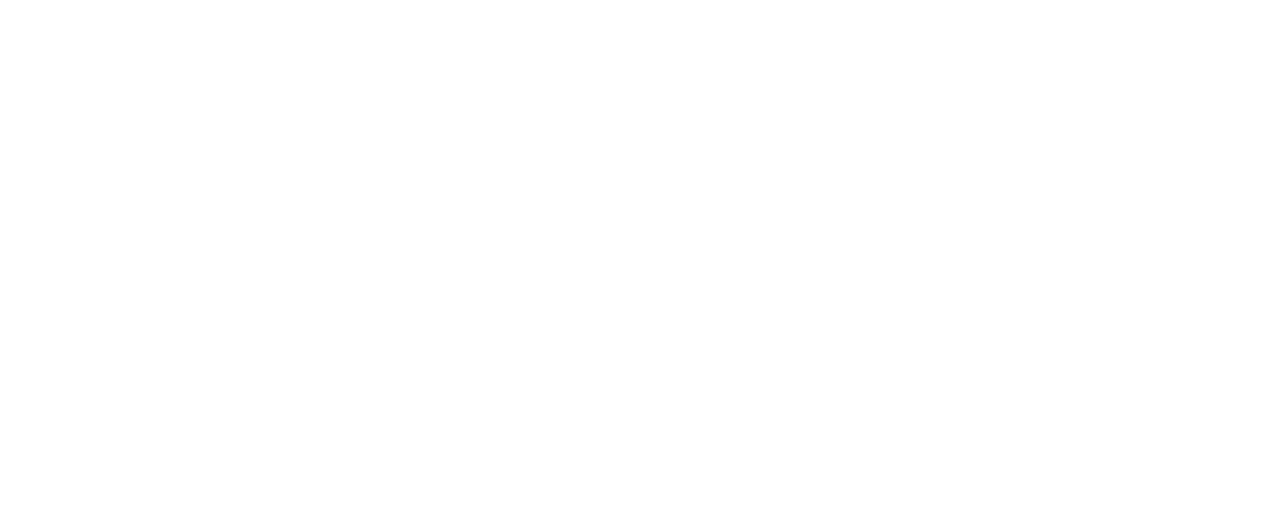
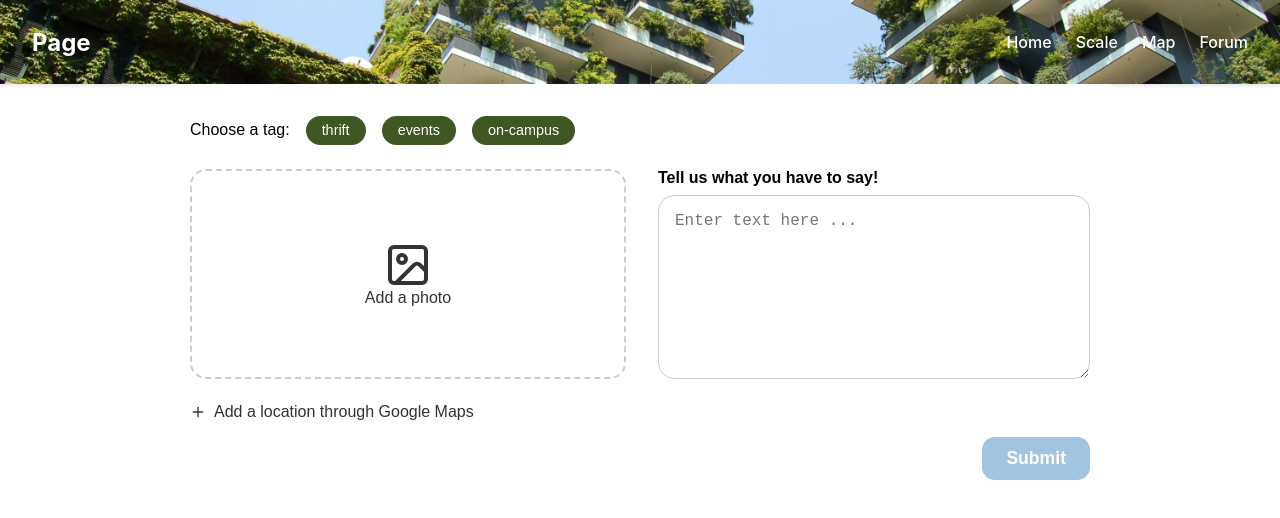
Before and after one commit to jasroopdhingra/EcoHub, a React (Create React App) app in the folder ecohub/: page /new-post in a window 1280 px wide. Before the commit this address had no page. Shown: the top 518 px of the page. Built offline with nearby package versions, Linux system fonts and the light colour scheme.

Commit message:
Add updates to forum page

```diff
--- a/ecohub/src/App.js
+++ b/ecohub/src/App.js
@@ -4,6 +4,8 @@
   import Scale from './pages/Scale';
   import Map from './pages/Map';
   import Forum from './pages/Forum';
+  import NewPost from './pages/NewPost';
+
 
 
 
@@ -16,6 +18,7 @@
           <Route path="/scale" element={<Scale />} />
           <Route path="/map" element={<Map />} />
           <Route path="/forum" element={<Forum />} />
+          <Route path="/new-post" element={<NewPost />} />
         </Routes>
       </Router>
     );
--- a/ecohub/src/pages/Forum.jsx
+++ b/ecohub/src/pages/Forum.jsx
@@ -1,14 +1,24 @@
 import React from 'react';
 import { Plus, MapPin } from 'lucide-react';
 import styles from '../styles/Forum.module.css';
-import Navbar from "./Navbar.jsx";
+import { useNavigate } from 'react-router-dom';
+import Navbar from './Navbar';
 
+const NewPost = () => {
+  const navigate = useNavigate();
 
-
+  return (
+    <div className={styles.addPost} onClick={() => navigate('/new-post')}>
+      <Plus size={16} />
+      Add a post
+    </div>
+  );
+};
 
 const Forum = () => {
   const posts = [
     {
+      id: 1,
       title: 'Sustainable Crafts Fair!!!!',
       description:
         'I heard about an event happening in the quad this Saturday! Students were invited to sell their sustainably-produced crafts. I’m not sure of the time though, can anyone verify?',
@@ -16,6 +26,7 @@
       replies: 2,
     },
     {
+      id: 2,
       title: 'Walsh Hall Closet Swap',
       description:
         'My roommate and I are organizing a girls’ closet swap for anyone looking to get rid of old clothes and find new ones! In the Floor 3 lounge :) 4/12 @2pm',
@@ -26,32 +37,29 @@
 
   return (
     <>
-    <Navbar />
-     {/* <div className={styles.heroSection}>
-        <h1 className={styles.heroTitle}>The Forum</h1>
-        <p className={styles.heroSubtitle}>Got something to share?</p>
-      </div>*/}
+      <div>
+      <Navbar />
+      </div>
 
-      <div className={styles.forumPage}>
-        <div className={styles.filterBar}>
+      <div className={styles.forumContainer}>
+        <div className={styles.tagFilters}>
           <span>Filter by tag:</span>
-          <span className={styles.filterButton}>thrift</span>
-          <span className={styles.filterButton}>events</span>
-          <span className={styles.filterButton}>on-campus</span>
-          <div className={styles.addPost}>
-            <Plus size={16} /> Add a post
-          </div>
+          <span className={styles.tag}>thrift</span>
+          <span className={styles.tag}>events</span>
+          <span className={styles.tag}>on-campus</span>
+          <NewPost />
         </div>
 
         <hr className={styles.divider} />
 
-        {posts.map((post, index) => (
-          <div key={index} className={styles.postCard}>
+        {posts.map((post) => (
+          <div key={post.id} className={styles.postCard}>
             <h2 className={styles.postTitle}>{post.title}</h2>
-            <p>{post.description}</p>
+            <p className={styles.postDesc}>{post.description}</p>
             <div className={styles.postFooter}>
               <a href="#" className={styles.link}>
-                <MapPin size={14} /> Find on map
+                <MapPin size={14} />
+                Find on map
               </a>
               <div className={styles.postTags}>
                 {post.tags.map((tag, i) => (
@@ -61,7 +69,7 @@
                 ))}
               </div>
               {post.replies > 0 && (
-                <a href="#" className={styles.replyLink}>
+                <a href="#" className={styles.repliesButton}>
                   {post.replies} replies ↓
                 </a>
               )}
--- /dev/null
+++ b/ecohub/src/pages/NewPost.jsx
@@ -0,0 +1,80 @@
+import React, { useState } from 'react';
+import { useNavigate } from 'react-router-dom';
+import { Plus, Image as ImageIcon } from 'lucide-react';
+import styles from '../styles/NewPost.module.css';
+import Navbar from './Navbar';
+
+const tagOptions = ['thrift', 'events', 'on-campus'];
+
+const NewPost = ({ addPost }) => {
+  const [description, setDescription] = useState('');
+  const [selectedTags, setSelectedTags] = useState([]);
+  const navigate = useNavigate();
+
+  const toggleTag = (tag) => {
+    setSelectedTags((prev) =>
+      prev.includes(tag) ? prev.filter((t) => t !== tag) : [...prev, tag]
+    );
+  };
+
+  const handleSubmit = (e) => {
+    e.preventDefault();
+    addPost({
+      title: 'New Post Title',
+      description,
+      tags: selectedTags,
+      replies: 0,
+    });
+    navigate('/forum');
+  };
+
+  return (
+    <>
+    <Navbar/>
+    <div className={styles.newPostContainer}>
+      <div className={styles.tagsRow}>
+        <label>Choose a tag:</label>
+        {tagOptions.map((tag) => (
+          <button
+            key={tag}
+            className={`${styles.tagButton} ${selectedTags.includes(tag) ? styles.active : ''}`}
+            type="button"
+            onClick={() => toggleTag(tag)}
+          >
+            {tag}
+          </button>
+        ))}
+      </div>
+
+      <div className={styles.inputRow}>
+        <div className={styles.imageUpload}>
+          <ImageIcon size={48} />
+          <span>Add a photo</span>
+        </div>
+
+        <div className={styles.textBox}>
+          <label>Tell us what you have to say!</label>
+          <textarea
+            placeholder="Enter text here ..."
+            value={description}
+            onChange={(e) => setDescription(e.target.value)}
+          />
+        </div>
+      </div>
+
+      <div className={styles.mapRow}>
+        <Plus size={16} />
+        <span>Add a location through Google Maps</span>
+      </div>
+
+      <div className={styles.submitRow}>
+        <button type="submit" onClick={handleSubmit} className={styles.postButton}>
+          Submit
+        </button>
+      </div>
+    </div>
+    </>
+  );
+};
+
+export default NewPost;
--- a/ecohub/src/styles/Forum.module.css
+++ b/ecohub/src/styles/Forum.module.css
@@ -1,4 +1,5 @@
-.heroSection {
+/* Hero section */
+.forumHero {
     background-image: url('../assets/green-buildings.jpeg');
     background-size: cover;
     background-position: center;
@@ -10,63 +11,130 @@
     padding-left: 2rem;
   }
 
-  .heroTitle {
+  .forumHero h1 {
     font-size: 3rem;
     font-weight: bold;
     margin: 0;
   }
 
-  .heroSubtitle {
+  .forumHero p {
     font-size: 1.5rem;
   }
 
-  .forumPage {
-    padding: 1rem 2rem;
+  /* Main container */
+  .forumContainer {
+    padding: 1.5rem 2rem;
     font-family: sans-serif;
   }
 
-  .filterBar {
+  /* Tag filter bar */
+  .tagFilters {
     display: flex;
     align-items: center;
     gap: 1rem;
+    flex-wrap: wrap;
+    margin-bottom: 1rem;
+  }
+
+  /* Tags */
+  .tag {
+    background-color: #3e5723;
+    color: white;
+    padding: 0.3rem 0.8rem;
+    border-radius: 999px;
+    font-size: 0.85rem;
+  }
+
+  /* Divider */
+  .divider {
+    border: none;
+    border-top: 1px solid #ccc;
     margin: 1rem 0;
   }
 
-  .filterButton {
-    background-color: #3e5723;
-    color: white;
-    border-radius: 999px;
-    padding: 0.3rem 1rem;
-    border: none;
-    font-size: 0.9rem;
-  }
-
+  /* Post card */
   .postCard {
-    border-top: 1px solid gray;
     padding: 1rem 0;
   }
 
   .postTitle {
     font-size: 1.3rem;
     font-weight: bold;
+    margin: 0 0 0.5rem 0;
+  }
+
+  .postDesc {
+    margin-bottom: 0.75rem;
+    line-height: 1.4;
+  }
+
+  /* Footer of post */
+  .postFooter {
+    display: flex;
+    align-items: center;
+    justify-content: space-between;
+    flex-wrap: wrap; /* optional: allows items to wrap on smaller screens */
+    gap: 0.5rem;
+    margin-top: 1rem;
+  }
+
+
+  /* Link buttons (like map and replies) */
+  .link,
+  .repliesButton {
+    background: none;
+    border: none;
+    color: #3266cc;
+    cursor: pointer;
+    text-decoration: none;
+    font-size: 0.9rem;
+    display: flex;
+    align-items: center;
+    gap: 0.3rem;
+  }
+
+
+
+  /* Replies */
+  .repliesButton {
+    color: #3266cc;
+    font-weight: 500;
+}
+.linkMap {
+    display: flex;
+    align-items: center;
+    gap: 0.3rem;
+    background: none;
+    border: none;
+    color: #3266cc;
+    cursor: pointer;
+    text-decoration: none;
+    font-size: 0.9rem;
   }
 
   .postTags {
     display: flex;
     gap: 0.5rem;
-    margin-top: 0.5rem;
   }
 
-  .tag {
+
+
+  /* Add Post button */
+  .addPost {
+    margin-left: auto;
+    display: flex;
+    align-items: center;
+    gap: 0.5rem;
     background-color: #3e5723;
     color: white;
-    padding: 0.2rem 0.8rem;
-    border-radius: 999px;
-    font-size: 0.8rem;
+    border-radius: 20px;
+    padding: 0.4rem 1rem;
+    cursor: pointer;
+    font-size: 0.9rem;
+    font-weight: 500;
+    transition: background-color 0.2s ease;
   }
 
-  .replyLink {
-    color: #3266cc;
-    cursor: pointer;
-    text-decoration: none;
+  .addPost:hover {
+    background-color: #2e421a;
   }
--- /dev/null
+++ b/ecohub/src/styles/NewPost.module.css
@@ -0,0 +1,96 @@
+
+.newPostContainer {
+    padding: 2rem;
+    font-family: sans-serif;
+    background-color: white;
+    border-radius: 1rem;
+    max-width: 900px;
+    margin: auto;
+  }
+
+  .tagsRow {
+    display: flex;
+    align-items: center;
+    gap: 1rem;
+    margin-bottom: 1.5rem;
+  }
+
+  .tagButton {
+    background-color: #3e5723;
+    color: white;
+    border: none;
+    border-radius: 999px;
+    padding: 0.4rem 1rem;
+    font-size: 0.9rem;
+    cursor: pointer;
+    transition: background 0.2s ease;
+  }
+
+  .tagButton.active {
+    background-color: #5e7b3c;
+  }
+
+  .inputRow {
+    display: flex;
+    gap: 2rem;
+    margin-bottom: 1.5rem;
+  }
+
+  .imageUpload {
+    flex: 1;
+    background-color: #fff;
+    border: 2px dashed #ccc;
+    border-radius: 1rem;
+    min-height: 200px;
+    display: flex;
+    flex-direction: column;
+    justify-content: center;
+    align-items: center;
+    color: #333;
+    font-size: 1rem;
+  }
+
+  .textBox {
+    flex: 1;
+    display: flex;
+    flex-direction: column;
+  }
+
+  .textBox label {
+    font-weight: bold;
+    margin-bottom: 0.5rem;
+  }
+
+  .textBox textarea {
+    flex-grow: 1;
+    border-radius: 1rem;
+    border: 1px solid #ccc;
+    padding: 1rem;
+    resize: vertical;
+    min-height: 150px;
+    font-size: 1rem;
+  }
+
+  .mapRow {
+    display: flex;
+    align-items: center;
+    gap: 0.5rem;
+    margin: 1rem 0;
+    font-size: 1rem;
+    color: #333;
+  }
+
+  .submitRow {
+    text-align: right;
+  }
+
+  .postButton {
+    background-color: #A1C5E1;
+    color: white;
+    font-weight: bold;
+    padding: 0.7rem 1.5rem;
+    font-size: 1.1rem;
+    border: none;
+    border-radius: 0.8rem;
+    cursor: pointer;
+  }
```
